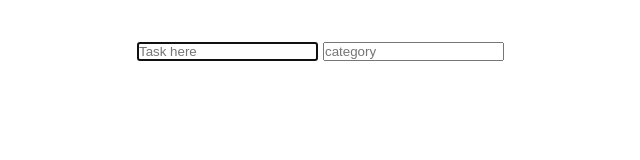
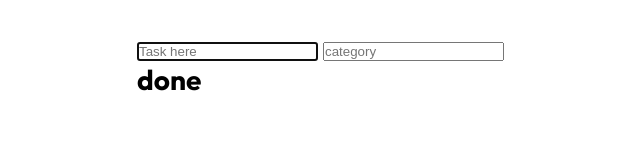
Before and after one commit to Argumentative-Engineering/maz-todo, a website built with Vite: page index.html in a window 1280 px wide. Shown: the whole page, without its empty margins (199-839 px from the left). Built offline with nearby package versions, Linux system fonts and the light colour scheme.

Commit message:
WIP: done list

```diff
--- a/index.html
+++ b/index.html
@@ -20,7 +20,9 @@
             <input type="submit" hidden />
         </form>
 
-        <div class="autocomplete"></div>
+        <div class="done-list">
+            <h3>done</h3>
+        </div>
 
         <script type="module" src="/src/renderer.ts"></script>
     </body>
```
